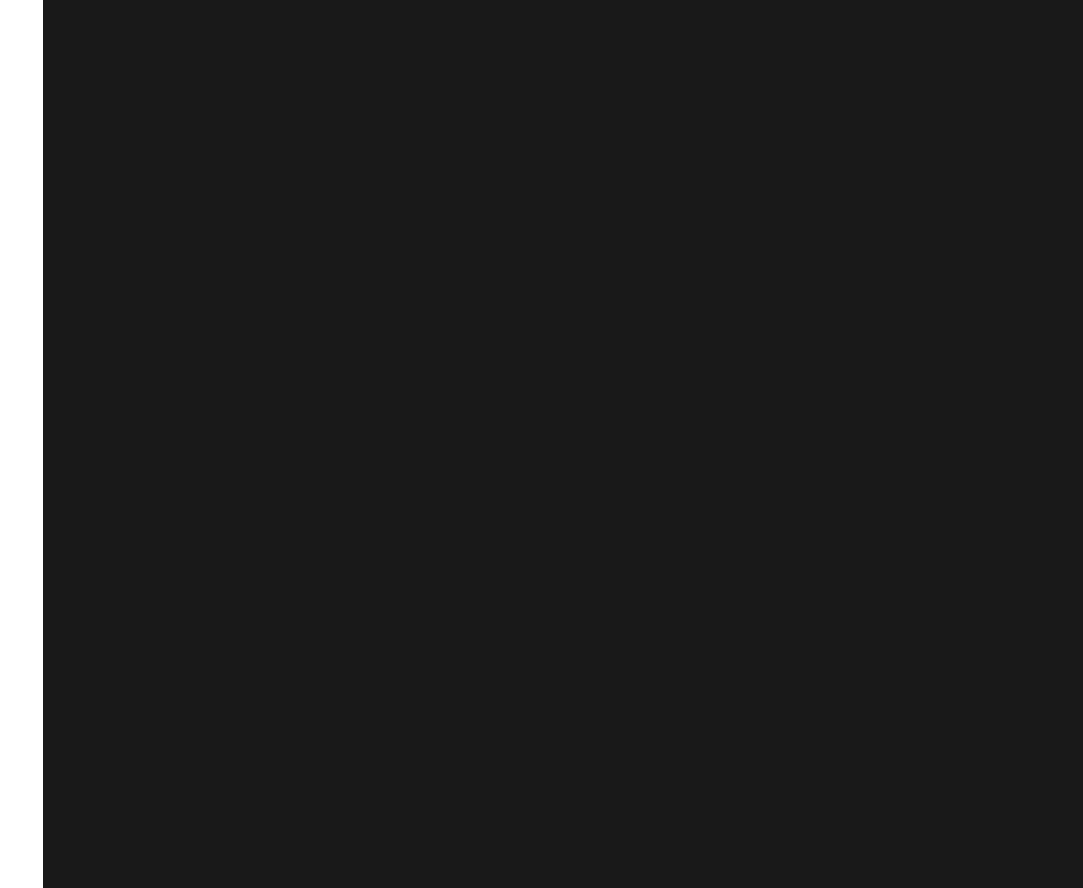
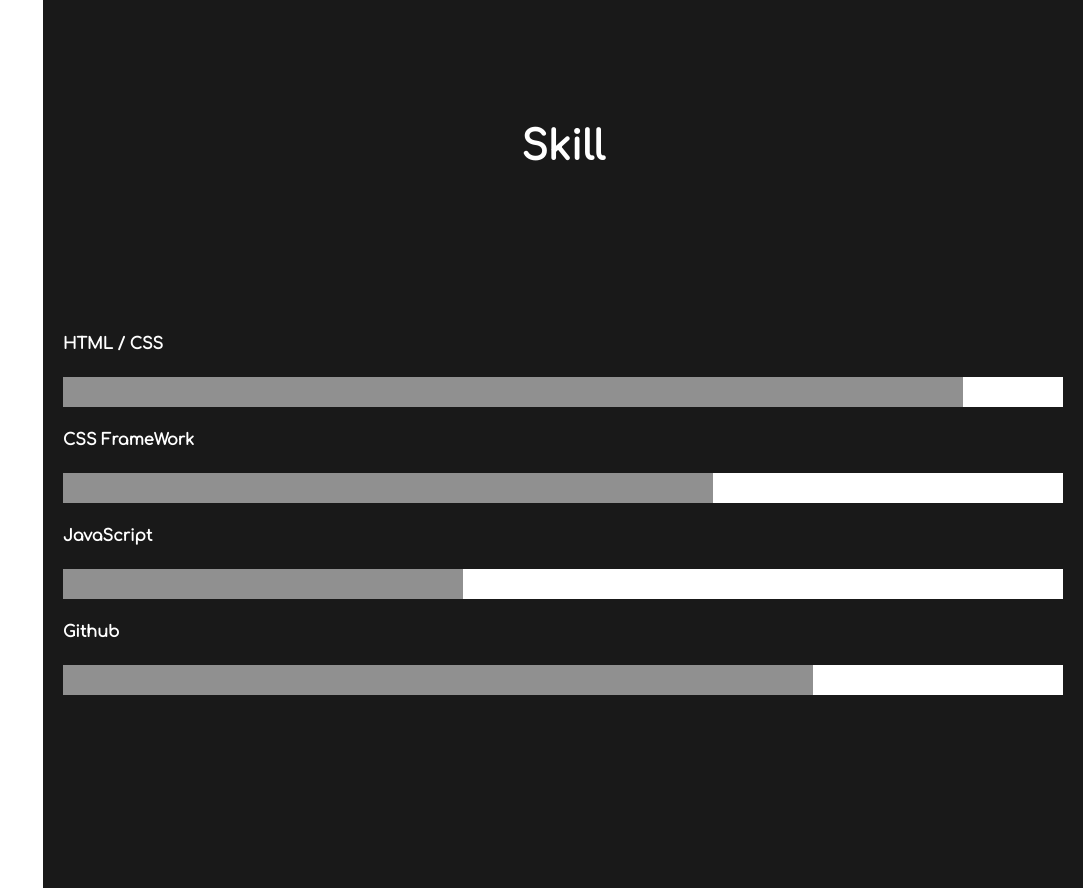
Before and after one commit to maligaurav947/Portfoilio, a plain HTML site: page index.html in a window 1280 px wide. Shown: the part 1515-2403 px from the top of the page, without its empty margins (197-1280 px from the left). Drawn offline with nearby package versions, Linux system fonts and the light colour scheme.

Commit message:
update 0.7

```diff
--- a/index.html
+++ b/index.html
@@ -21,8 +21,8 @@
         <a href="#intro-main">
           <li class="sideBar__Navicon">
             <i class="fa-solid fa-house"></i>Home
-          </li></a
-        >
+          </li>
+        </a>
         <a href="#project-main">
           <li class="sideBar__Navicon">
             <i class="fa-solid fa-bars-progress"></i>Project
@@ -122,7 +122,27 @@
         </div>
       </div>
     </section>
-    <section id="services-main"></section>
+    <section id="skill-main">
+      <h2 class="main-title">Skill</h2>
+      <div class="skill-div">
+        <h4>HTML / CSS</h4>
+        <div class="skill">
+          <div class="html-css"></div>
+        </div>
+        <h4>CSS FrameWork</h4>
+        <div class="skill">
+          <div class="css-frameWork"></div>
+        </div>
+        <h4>JavaScript</h4>
+        <div class="skill">
+          <div class="js"></div>
+        </div>
+        <h4>Github</h4>
+        <div class="skill">
+          <div class="github"></div>
+        </div>
+      </div>
+    </section>
     <section id="education-main"></section>
     <section id="contact-main"></section>
     <footer id="social-main"></footer>
--- a/scss/main.scss
+++ b/scss/main.scss
@@ -52,7 +52,11 @@ nav a li {
   color: crimson;
   font-family: "Sacramento", cursive;
 }
-
+.main-title {
+  margin: 1em 0 0;
+  font-family: "Comfortaa", cursive;
+  font-size: 2.5rem;
+}
 //Sidebar For Big Screen
 #sideBar {
   position: fixed;
@@ -90,10 +94,7 @@ nav a li {
     margin: 0 2.5vh;
     div {
       margin: 0 15vh 0 2.5vh;
-      h2 {
-        font-family: "Comfortaa", cursive;
-        font-size: 2.5rem;
-      }
+
       p {
         font-family: "Comfortaa", cursive;
         font-size: 1rem;
@@ -111,10 +112,7 @@ nav a li {
   display: grid;
   justify-content: center;
   text-align: center;
-  h2 {
-    margin: 1em 0 0;
-    font-size: 2.5rem;
-  }
+
   .cardcollection {
     display: flex;
     height: 10vh;
@@ -147,6 +145,45 @@ nav a li {
         font-size: 0.9rem;
         padding: 0 1em;
         margin: 1.5em 0.3em 0.6em;
+      }
+    }
+  }
+}
+
+// Skill Section For Big Screen
+#skill-main {
+  display: grid;
+  justify-content: center;
+  text-align: center;
+  .skill-div {
+    text-align: left;
+    h4 {
+      font-size: 1rem;
+    }
+    .skill {
+      background-color: white;
+      width: 1000px;
+      margin: 1.5em 0;
+      height: 30px;
+      .html-css {
+        background-color: rgba(0, 0, 0, 0.437);
+        width: 90%;
+        height: 30px;
+      }
+      .css-frameWork {
+        background-color: rgba(0, 0, 0, 0.437);
+        width: 65%;
+        height: 30px;
+      }
+      .js {
+        background-color: rgba(0, 0, 0, 0.437);
+        width: 40%;
+        height: 30px;
+      }
+      .github {
+        background-color: rgba(0, 0, 0, 0.437);
+        width: 75%;
+        height: 30px;
       }
     }
   }
@@ -236,4 +273,25 @@ nav a li {
       }
     }
   }
+
+  // Skill Section For small Screen
+  #skill-main {
+    .skill-div {
+      .skill {
+        width: 350px;
+        .html-css {
+          width: 90%;
+        }
+        .css-frameWork {
+          width: 65%;
+        }
+        .js {
+          width: 40%;
+        }
+        .github {
+          width: 75%;
+        }
+      }
+    }
+  }
 }
```
Also changed, not shown: dist/css/main.css, 1 other file.
